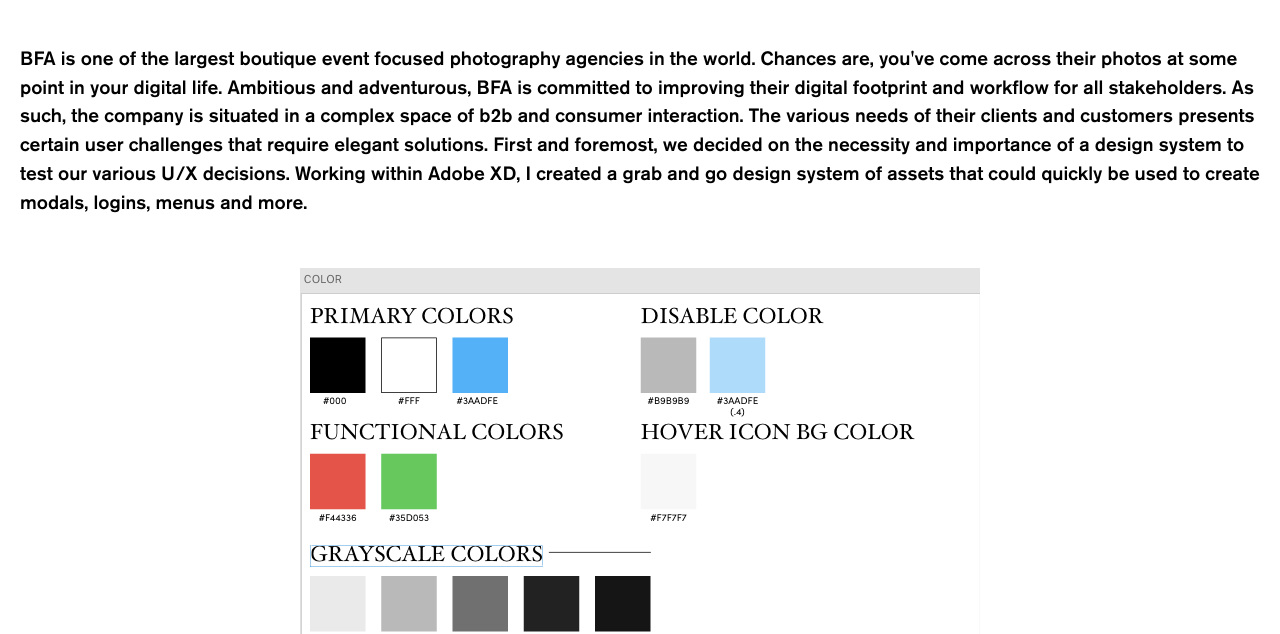
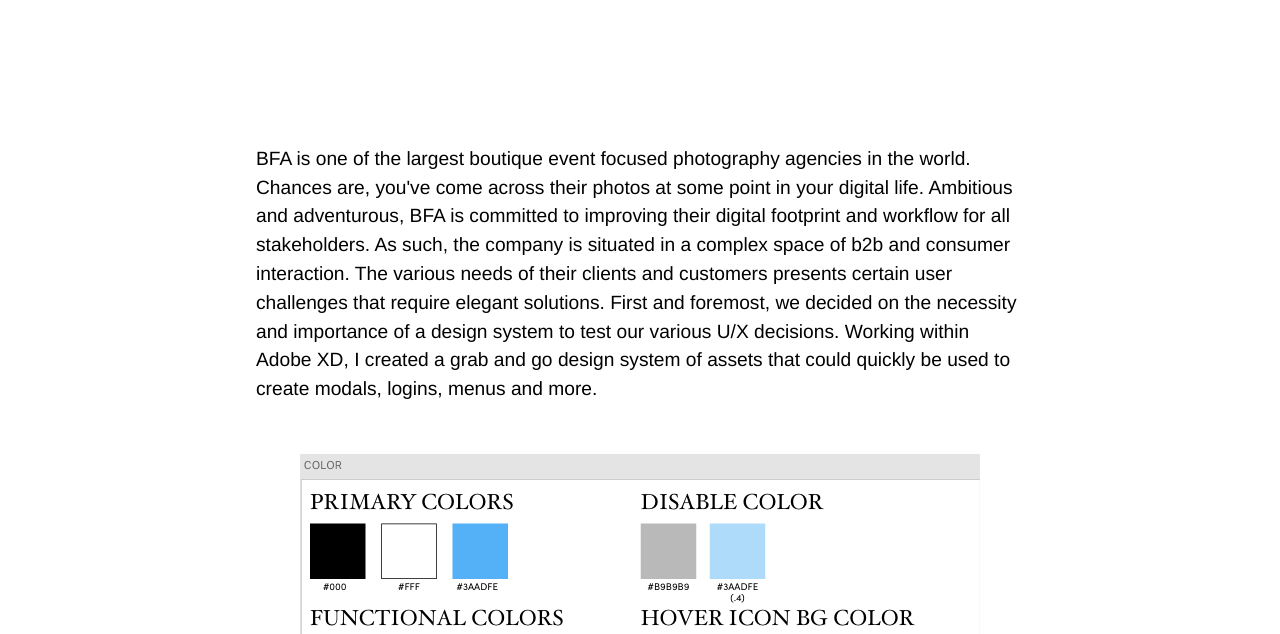
Before and after one commit to OneTimeUser/thewondermob_static, a plain HTML site: page projects/bfa.html in a window 1280 px wide. Shown: the part 179-813 px from the top of the page. Drawn offline with Linux system fonts and the light colour scheme; some packages are replaced by stand-ins of ours.

Commit message:
proj desc styles

```diff
--- a/assets/css/main.css
+++ b/assets/css/main.css
@@ -1326,6 +1326,9 @@ nav[role="navigation"] {
 
 .page-desc-text {
     width: 100%;
+    font-family: Helvetica, Arial, sans-serif;
+    font-weight: 300;
+
 }
 
 .page-desc img {
@@ -1693,6 +1696,8 @@ nav[role="navigation"] {
 
     .page-desc-title {
         width: 100%;
+        padding-top: 0;
+
     }
 
     .page-desc-title p,
@@ -1706,8 +1711,9 @@ nav[role="navigation"] {
     }
 
     .page-desc-text {
-        width: 100%;
-        padding-top: 0;
+        width: 60vw;
+        padding-top: 100px;
+        margin: 0 auto;
     }
     .row {
         margin-top: 80px;
```
